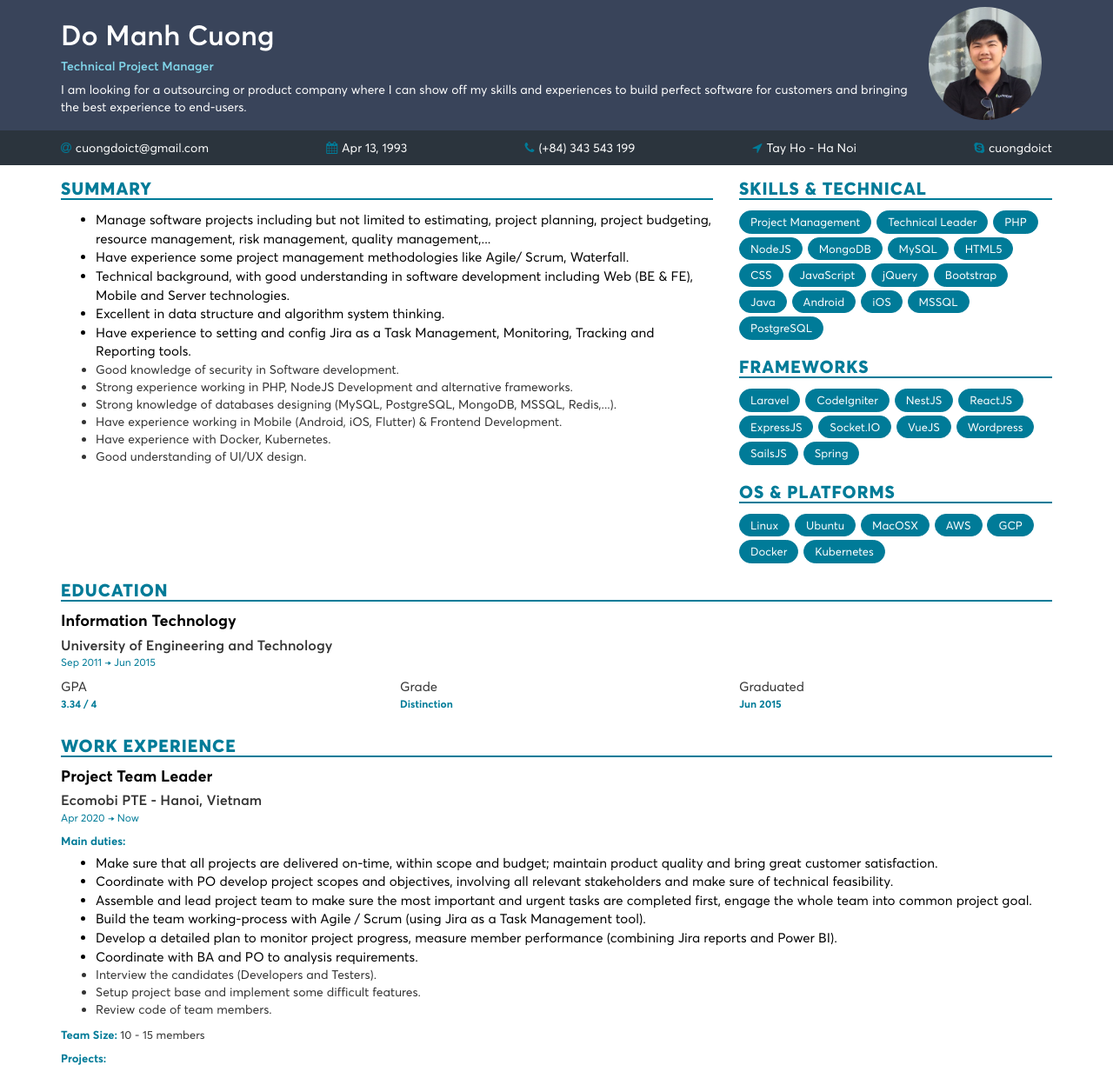
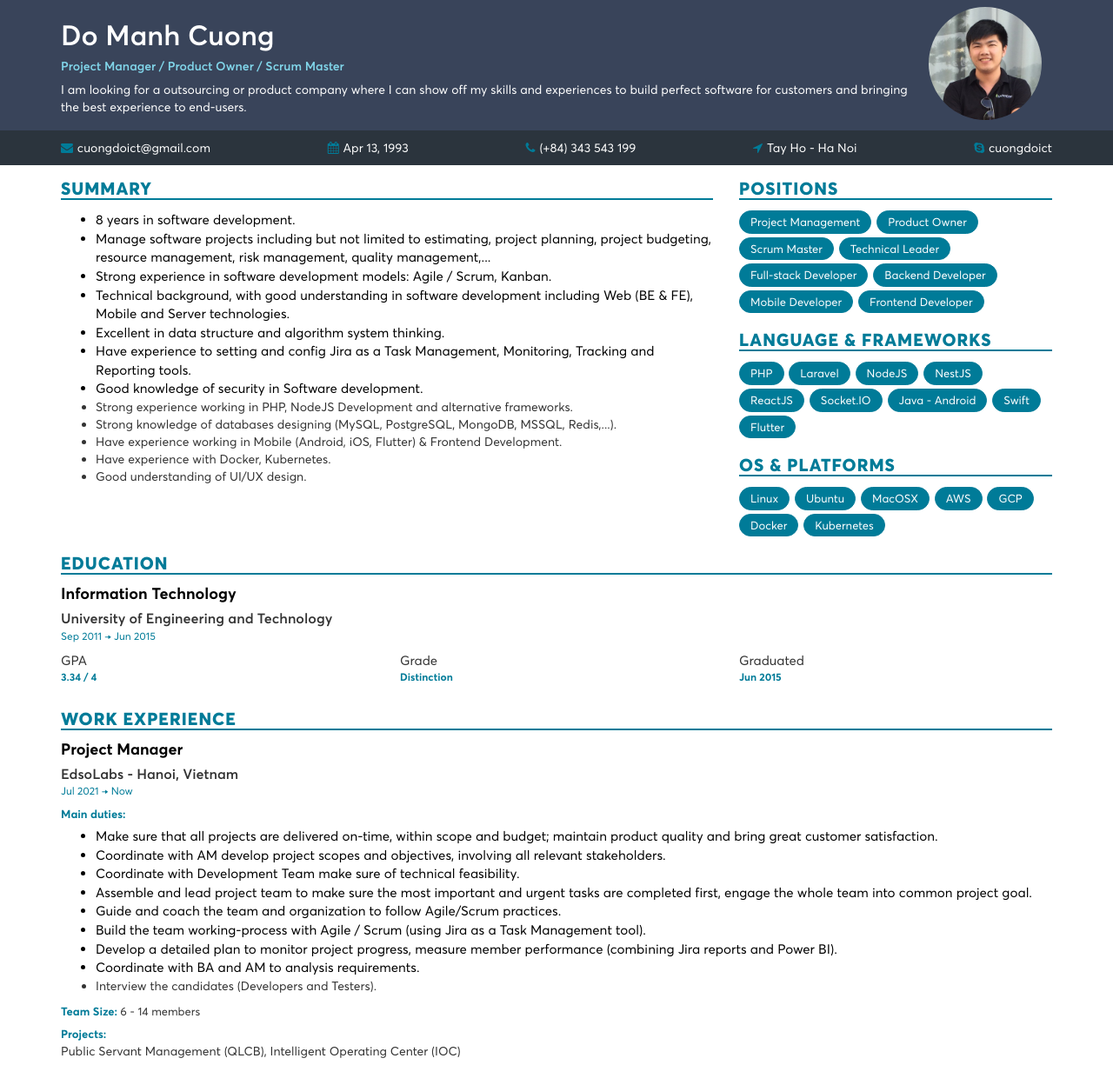
Before and after one commit to cuongdoict/cuongdoict.github.io, a website: page cv/index.html in a window 1280 px wide. Shown: the part 4-1229 px from the top of the page at 87% size. Drawn offline with nearby package versions, Linux system fonts and the light colour scheme.

Commit message:
Update cv T9/2021

```diff
--- a/cv/index.html
+++ b/cv/index.html
@@ -31,7 +31,7 @@
 			<div class="col-md-12 ui-flexbox">
 				<div class="ui-width-expand">
 					<h1 class="cv-name">Do Manh Cuong</h1>
-					<h5 style="color: #81d6ea;">Technical Project Manager</h5>
+					<h5 style="color: #81d6ea;">Project Manager / Product Owner / Scrum Master</h5>
 					<p style="color: #ffffff">
 						I am looking for a outsourcing or product company where I can show off my skills and experiences to build perfect software for customers and bringing the best experience to end-users.
 					</p>
@@ -49,7 +49,7 @@
 			<div class="col-md-12">
 				<div class="ui-flexbox info-box">
 					<div>
-						<span class="fa fa-at info-text-icon"></span>
+						<span class="fa fa-envelope info-text-icon"></span>
 						<span class="info-text">cuongdoict@gmail.com</span>
 					</div>
 					<div>
@@ -85,12 +85,13 @@
 					<div class="col-sm-8 printing">
 						<h4 class="session-title">SUMMARY</h4>
 						<ul>
+							<li class="highlight">8 years in software development.</li>
 							<li class="highlight">Manage software projects including but not limited to estimating, project planning, project budgeting, resource management, risk management, quality management,...</li>
-							<li class="highlight">Have experience some project management methodologies like Agile/ Scrum, Waterfall.</li>
+							<li class="highlight">Strong experience in software development models: Agile / Scrum, Kanban.</li>
 							<li class="highlight">Technical background, with good understanding in software development including Web (BE & FE), Mobile and Server technologies.</li>
 							<li class="highlight">Excellent in data structure and algorithm system thinking.</li>
 							<li class="highlight">Have experience to setting and config Jira as a Task Management, Monitoring, Tracking and Reporting tools.</li>
-							<li>Good knowledge of security in Software development.</li>
+							<li class="highlight">Good knowledge of security in Software development.</li>
 							<li>Strong experience working in PHP, NodeJS Development and alternative frameworks.</li>
 							<li>Strong knowledge of databases designing (MySQL, PostgreSQL, MongoDB, MSSQL, Redis,...).</li>
 							<li>Have experience working in Mobile (Android, iOS, Flutter) & Frontend Development.</li>
@@ -99,39 +100,30 @@
 						</ul>
 					</div>
 					<div class="col-sm-4 printing">
-						<h4 class="session-title">Skills & Technical</h4>
+						<h4 class="session-title">Positions</h4>
 						<div class="buttons-list">
 							<button class="btn btn-app btn--rounded">Project Management</button>
+							<button class="btn btn-app btn--rounded">Product Owner</button>
+							<button class="btn btn-app btn--rounded">Scrum Master</button>
 							<button class="btn btn-app btn--rounded">Technical Leader</button>
-							<button class="btn btn-app btn--rounded">PHP</button>
-							<button class="btn btn-app btn--rounded">NodeJS</button>
-							<button class="btn btn-app btn--rounded">MongoDB</button>
-							<button class="btn btn-app btn--rounded">MySQL</button>
-							<button class="btn btn-app btn--rounded">HTML5</button>
-							<button class="btn btn-app btn--rounded">CSS</button>
-							<button class="btn btn-app btn--rounded">JavaScript</button>
-							<button class="btn btn-app btn--rounded">jQuery</button>
-							<button class="btn btn-app btn--rounded">Bootstrap</button>
-							<button class="btn btn-app btn--rounded">Java</button>
-							<button class="btn btn-app btn--rounded">Android</button>
-							<button class="btn btn-app btn--rounded">iOS</button>
-							<button class="btn btn-app btn--rounded">MSSQL</button>
-							<button class="btn btn-app btn--rounded">PostgreSQL</button>
+							<button class="btn btn-app btn--rounded">Full-stack Developer</button>
+							<button class="btn btn-app btn--rounded">Backend Developer</button>
+							<button class="btn btn-app btn--rounded">Mobile Developer</button>
+							<button class="btn btn-app btn--rounded">Frontend Developer</button>
 						</div>
 					</div>
 					<div class="col-sm-4 col-xs-6">
-						<h4 class="session-title">Frameworks</h4>
+						<h4 class="session-title">Language & Frameworks</h4>
 						<div class="buttons-list">
+							<button class="btn btn-app btn--rounded">PHP</button>
 							<button class="btn btn-app btn--rounded">Laravel</button>
-							<button class="btn btn-app btn--rounded">CodeIgniter</button>
+							<button class="btn btn-app btn--rounded">NodeJS</button>
 							<button class="btn btn-app btn--rounded">NestJS</button>
 							<button class="btn btn-app btn--rounded">ReactJS</button>
-							<button class="btn btn-app btn--rounded">ExpressJS</button>
 							<button class="btn btn-app btn--rounded">Socket.IO</button>
-							<button class="btn btn-app btn--rounded">VueJS</button>
-							<button class="btn btn-app btn--rounded">Wordpress</button>
-							<button class="btn btn-app btn--rounded">SailsJS</button>
-							<button class="btn btn-app btn--rounded">Spring</button>
+							<button class="btn btn-app btn--rounded">Java - Android</button>
+							<button class="btn btn-app btn--rounded">Swift</button>
+							<button class="btn btn-app btn--rounded">Flutter</button>
 						</div>
 					</div>
 					<div class="col-sm-4 col-xs-6">
@@ -200,10 +192,38 @@
 			<div class="session-container">
 				<h4 class="session-title">work experience</h4>
 				<div class="session-item first-child">
+					<h5>Project Manager</h5>
+					<h6>EdsoLabs - Hanoi, Vietnam</h6>
+					<div class="time-box">
+						<time>Jul 2021 &#8594; Now</time>
+					</div>
+					<div class="info-block">
+						<div class="sub-title">Main duties:</div>
+						<ul class="list-bullet">
+							<li class="highlight">Make sure that all projects are delivered on-time, within scope and budget; maintain product quality and bring great customer satisfaction.</li>
+							<li class="highlight">Coordinate with AM develop project scopes and objectives, involving all relevant stakeholders.</li>
+							<li class="highlight">Coordinate with Development Team make sure of technical feasibility.</li>
+							<li class="highlight">Assemble and lead project team to make sure the most important and urgent tasks are completed first, engage the whole team into common project goal.</li>
+							<li class="highlight">Guide and coach the team and organization to follow Agile/Scrum practices.</li>
+							<li class="highlight">Build the team working-process with Agile / Scrum (using Jira as a Task Management tool).</li>
+							<li class="highlight">Develop a detailed plan to monitor project progress, measure member performance (combining Jira reports and Power BI).</li>
+							<li class="highlight">Coordinate with BA and AM to analysis requirements.</li>
+							<li>Interview the candidates (Developers and Testers).</li>
+						</ul>
+					</div>
+					<div class="info-block">
+						<div class="sub-title">Team Size: <span class="muted">6 - 14 members</span></div>
+					</div>
+					<div class="info-block">
+						<div class="sub-title">Projects:</div>
+						Public Servant Management (QLCB), Intelligent Operating Center (IOC)
+					</div>
+				</div>
+				<div class="session-item">
 					<h5>Project Team Leader</h5>
 					<h6>Ecomobi PTE - Hanoi, Vietnam</h6>
 					<div class="time-box">
-						<time>Apr 2020 &#8594; Now</time>
+						<time>Apr 2020 &#8594; Jun 2021</time>
 					</div>
 					<div class="info-block">
 						<div class="sub-title">Main duties:</div>
@@ -245,8 +265,6 @@
 							<li>Manage some company projects to build useful tools and software for internal purposes.</li>
 							<li>Interview the company's candidates.</li>
 							<li>Review code for some members on the team.</li>
-							<li>Training on job for some junior developers.</li>
-							<li>Training Android Development for some Intern members.</li>
 						</ul>
 					</div>
 					<div class="info-block">
@@ -254,7 +272,7 @@
 					</div>
 					<div class="info-block">
 						<div class="sub-title">Projects:</div>
-						Drop Delivery, Greenlight Fulfillment, 10Block, PaperPOS, AZ Timesheet, AZ Task Management, AZ HRM, AZ Confluence,... and some other private projects.
+						Drop Delivery, Greenlight Fulfillment, 10Block, PaperPOS, AZ Timesheet, AZ Task Management,... and some other private projects.
 					</div>
 				</div>
 				<div class="session-item">
@@ -281,7 +299,7 @@
 					</div>
 				</div>
 				<div class="session-item">
-					<h5>Project Team Leader (Remote)</h5>
+					<h5>Project Manager (Remote)</h5>
 					<h6>Acazia Software Co., Ltd - Hanoi, Vietnam</h6>
 					<div class="time-box">
 						<time>Nov 2018 &#8594; Feb 2019</time>
@@ -291,8 +309,7 @@
 						<ul class="list-bullet">
 							<li class="highlight">Discuss and clarify requirements with the customer.</li>
 							<li class="highlight">Analyst project requirements.</li>
-							<li class="highlight">Report to CEO.</li>
-							<li>Backend Developer</li>
+							<li class="highlight">Monitor progress and keep stakeholders informed the entire way.</li>
 						</ul>
 					</div>
 					<div class="info-block">
@@ -303,8 +320,8 @@
 						Greenlight Fulfillment (v1), Second Screen.
 					</div>
 				</div>
-				<div class="session-item">
-					<h5>Mobile & Backend Developer (Remote)</h5>
+				<div class="session-item d-none">
+					<h5>Mobile & Backend Developer (Part-time)</h5>
 					<h6>Acazia Software Co., Ltd - Hanoi, Vietnam</h6>
 					<div class="time-box">
 						<time>Oct 2015 &#8594; Sep 2018</time>
@@ -325,7 +342,7 @@
 						Vapeblock, UniformApp, B2B, Greenlight, Greenlight POS,... and some private projects.
 					</div>
 				</div>
-				<div class="session-item">
+				<div class="session-item d-none">
 					<h5>Backend Developer (Part-time)</h5>
 					<h6>Nitrotech JSC - Hanoi, Vietnam</h6>
 					<div class="time-box">
@@ -344,7 +361,7 @@
 						Vapemail, Ahamai.
 					</div>
 				</div>
-				<div class="session-item">
+				<div class="session-item d-none">
 					<h5>Backend and Android Developer (Part-time)</h5>
 					<h6>TS Tech Co., Ltd - Hanoi, Vietnam</h6>
 					<div class="time-box">
@@ -371,22 +388,23 @@
 				<h4 class="session-title">References</h4>
 				<div class="row">
 					<div class="col-xs-2">
+						<strong>EsdoLabs</strong>
+					</div>
+					<div class="col-xs-10">
+						Mr. Thanh Le  - <strong>Deputy Director</strong> - <a href="mailto:thanhlh@edsolabs.com">thanhlh@edsolabs.com</a>
+					</div>
+					<div class="col-xs-2">
 						<strong>Ecomobi</strong>
 					</div>
 					<div class="col-xs-10">
-						Ms. Lynn Lee - <strong>PO</strong> - <a href="mailto:lienlth@ecomobi.com">lienlth@ecomobi.com</a>
+						Ms. Lynn Lee - <strong>PO</strong> - <a href="mailto:lienlth@ecomobi.com">lienlth@ecomobi.com</a><br />
+						Ms. Quan Tran - <strong>Technical Manager</strong> - <a href="mailto:quanta@ecomobi.com">quanta@ecomobi.com</a>
 					</div>
 					<div class="col-xs-2">
 						<strong>Acazia</strong>
 					</div>
 					<div class="col-xs-10">
 						Mr. Tan Le - <strong>CEO</strong> - <a href="mailto:tanlx@acaziasoft.com">tanlx@acaziasoft.com</a>
-					</div>
-					<div class="col-xs-2">
-						<strong>Savvycom</strong>
-					</div>
-					<div class="col-xs-10">
-						Mr. Leo Trinh - <strong>Division Manager</strong> - <a href="mailto:leotrinh@savvycomsoftware.com">leotrinh@savvycomsoftware.com</a>
 					</div>
 				</div>
 			</div>
@@ -402,7 +420,7 @@
 					</div>
 
 					<div class="col-sm-12 text-right">
-						<span class="font-bold">Updated on Apr 2021.</span>
+						<span class="font-bold">Updated on Sep 2021.</span>
 					</div>
 				</div>
 			</div>
```
Also changed, not shown: index.html (+3 -3 lines).
